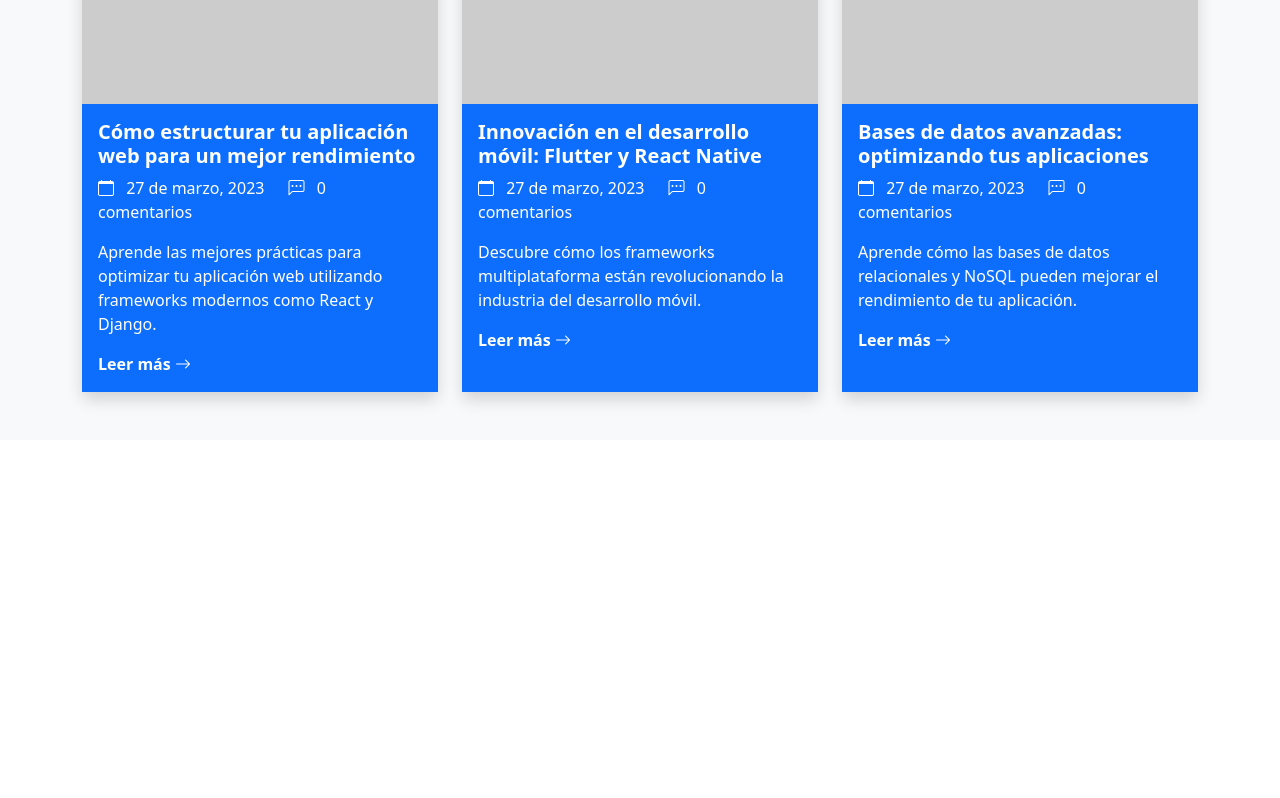
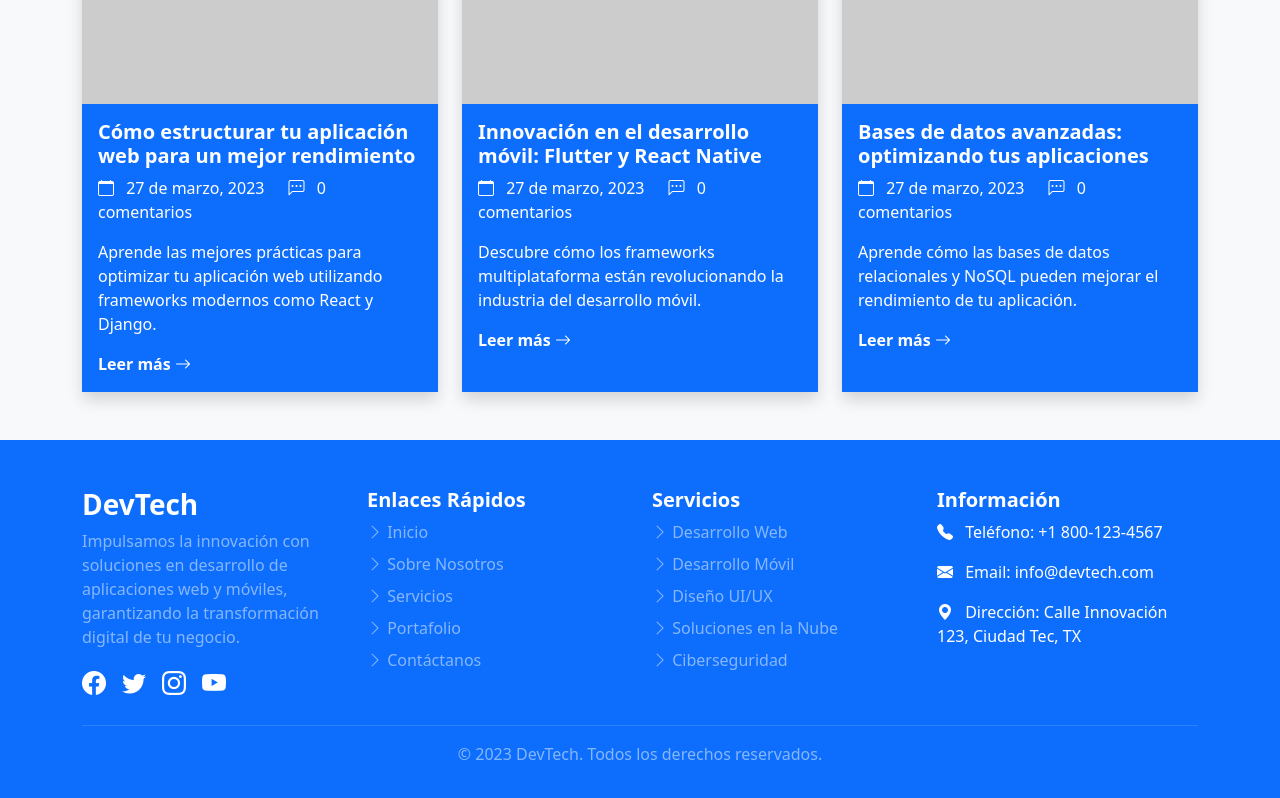
Before and after one commit to axxving/app-jsdevs-axv, a React (Vite) app: page / in a window 1280 px wide. Shown: the part 6995-7793 px from the top of the page. Before the commit the page ends 7435 px from the top, so only its background shows below. Built offline with nearby package versions, Linux system fonts and the light colour scheme.

Commit message:
feat: footer

```diff
--- a/src/components/page/Page.jsx
+++ b/src/components/page/Page.jsx
@@ -13,6 +13,7 @@ import { CaseStudies } from './caseStudies/CaseStudies';
 import { Process } from './process/ProcessSection';
 import { FAQSection } from './faq/FAQSection';
 import { Blog } from './blog/Blog';
+import { Footer } from './footer/Footer';
 
 export const Page = () => {
     const stykeContainerHeader = {
@@ -39,6 +40,7 @@ export const Page = () => {
             <Process />
             <FAQSection />
             <Blog />
+            <Footer />
         </>
     );
 };
--- /dev/null
+++ b/src/components/page/footer/Footer.jsx
@@ -0,0 +1,168 @@
+import React from 'react';
+
+export const Footer = () => {
+    return (
+        <footer className="py-5 bg-primary text-white">
+            <div className="container">
+                <div className="row">
+                    {/* Logo e Introducción */}
+                    <div className="col-md-3 mb-4 mb-md-0">
+                        <h3 className="fw-bold">DevTech</h3>
+                        <p className="text-white-50">
+                            Impulsamos la innovación con soluciones en
+                            desarrollo de aplicaciones web y móviles,
+                            garantizando la transformación digital de tu
+                            negocio.
+                        </p>
+                        {/* Iconos de redes sociales */}
+                        <div className="d-flex gap-3 mt-3">
+                            <a href="#" className="text-white fs-4">
+                                <i className="bi bi-facebook"></i>
+                            </a>
+                            <a href="#" className="text-white fs-4">
+                                <i className="bi bi-twitter"></i>
+                            </a>
+                            <a href="#" className="text-white fs-4">
+                                <i className="bi bi-instagram"></i>
+                            </a>
+                            <a href="#" className="text-white fs-4">
+                                <i className="bi bi-youtube"></i>
+                            </a>
+                        </div>
+                    </div>
+
+                    {/* Enlaces Rápidos */}
+                    <div className="col-md-3 mb-4 mb-md-0">
+                        <h5 className="fw-bold">Enlaces Rápidos</h5>
+                        <ul className="list-unstyled">
+                            <li className="mb-2">
+                                <a
+                                    href="#home"
+                                    className="text-white-50 text-decoration-none"
+                                >
+                                    <i className="bi bi-chevron-right"></i>{' '}
+                                    Inicio
+                                </a>
+                            </li>
+                            <li className="mb-2">
+                                <a
+                                    href="#about"
+                                    className="text-white-50 text-decoration-none"
+                                >
+                                    <i className="bi bi-chevron-right"></i>{' '}
+                                    Sobre Nosotros
+                                </a>
+                            </li>
+                            <li className="mb-2">
+                                <a
+                                    href="#services"
+                                    className="text-white-50 text-decoration-none"
+                                >
+                                    <i className="bi bi-chevron-right"></i>{' '}
+                                    Servicios
+                                </a>
+                            </li>
+                            <li className="mb-2">
+                                <a
+                                    href="#portfolio"
+                                    className="text-white-50 text-decoration-none"
+                                >
+                                    <i className="bi bi-chevron-right"></i>{' '}
+                                    Portafolio
+                                </a>
+                            </li>
+                            <li className="mb-2">
+                                <a
+                                    href="#contact"
+                                    className="text-white-50 text-decoration-none"
+                                >
+                                    <i className="bi bi-chevron-right"></i>{' '}
+                                    Contáctanos
+                                </a>
+                            </li>
+                        </ul>
+                    </div>
+
+                    {/* Servicios */}
+                    <div className="col-md-3 mb-4 mb-md-0">
+                        <h5 className="fw-bold">Servicios</h5>
+                        <ul className="list-unstyled">
+                            <li className="mb-2">
+                                <a
+                                    href="#web-development"
+                                    className="text-white-50 text-decoration-none"
+                                >
+                                    <i className="bi bi-chevron-right"></i>{' '}
+                                    Desarrollo Web
+                                </a>
+                            </li>
+                            <li className="mb-2">
+                                <a
+                                    href="#mobile-development"
+                                    className="text-white-50 text-decoration-none"
+                                >
+                                    <i className="bi bi-chevron-right"></i>{' '}
+                                    Desarrollo Móvil
+                                </a>
+                            </li>
+                            <li className="mb-2">
+                                <a
+                                    href="#ui-ux-design"
+                                    className="text-white-50 text-decoration-none"
+                                >
+                                    <i className="bi bi-chevron-right"></i>{' '}
+                                    Diseño UI/UX
+                                </a>
+                            </li>
+                            <li className="mb-2">
+                                <a
+                                    href="#cloud-solutions"
+                                    className="text-white-50 text-decoration-none"
+                                >
+                                    <i className="bi bi-chevron-right"></i>{' '}
+                                    Soluciones en la Nube
+                                </a>
+                            </li>
+                            <li className="mb-2">
+                                <a
+                                    href="#cybersecurity"
+                                    className="text-white-50 text-decoration-none"
+                                >
+                                    <i className="bi bi-chevron-right"></i>{' '}
+                                    Ciberseguridad
+                                </a>
+                            </li>
+                        </ul>
+                    </div>
+
+                    {/* Información de Contacto */}
+                    <div className="col-md-3">
+                        <h5 className="fw-bold">Información</h5>
+                        <ul className="list-unstyled">
+                            <li className="mb-3">
+                                <i className="bi bi-telephone-fill me-2"></i>{' '}
+                                Teléfono: +1 800-123-4567
+                            </li>
+                            <li className="mb-3">
+                                <i className="bi bi-envelope-fill me-2"></i>{' '}
+                                Email: info@devtech.com
+                            </li>
+                            <li>
+                                <i className="bi bi-geo-alt-fill me-2"></i>{' '}
+                                Dirección: Calle Innovación 123, Ciudad Tec, TX
+                            </li>
+                        </ul>
+                    </div>
+                </div>
+
+                {/* Línea y Copyright */}
+                <div className="text-center mt-4">
+                    <hr className="text-white-50" />
+                    <p className="text-white-50">
+                        © 2023 DevTech. Todos los derechos reservados.
+                    </p>
+                </div>
+            </div>
+        </footer>
+    );
+};
```
